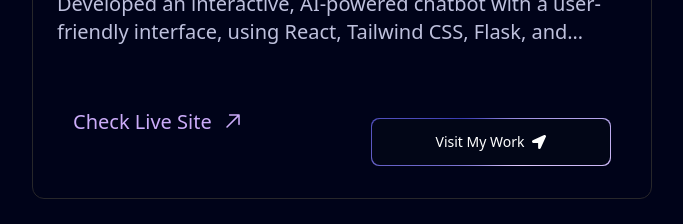
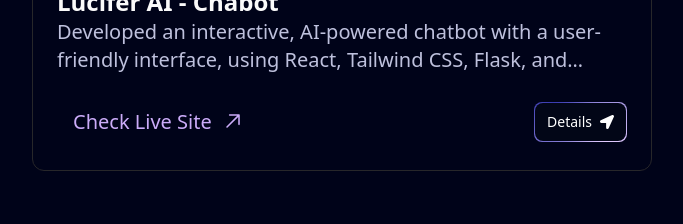
Before and after one commit to prajyot-porje/Portfolio, a Next.js app: page / in a window 1280 px wide. Shown: the part 2634-2858 px from the top of the page, without its empty margins (298-981 px from the left). Built offline with nearby package versions, Linux system fonts and the light colour scheme.

Commit message:
added the detail section of projects

```diff
--- a/components/Hero.tsx
+++ b/components/Hero.tsx
@@ -48,6 +48,7 @@
               title="Visit My Work"
               icon={<FaLocationArrow />}
               position="right"
+              otherClasses="h-12 w-60 md:mt-10"
             />
           </a>
         </div>
--- a/components/Projects.tsx
+++ b/components/Projects.tsx
@@ -1,7 +1,6 @@
 import { projects } from "@/data";
 import React from "react";
 import { CardBody, CardContainer, CardItem } from "./ui/3d-card";
-import { link } from "fs";
 import {
   Modal,
   ModalBody,
@@ -9,12 +8,8 @@
   ModalFooter,
   ModalTrigger,
 } from "./ui/animated-modal";
-import { motion } from "framer-motion";
-import { div } from "framer-motion/client";
-import { FaLocationArrow } from "react-icons/fa";
+import { FaGithub, FaLocationArrow } from "react-icons/fa";
 import { GoArrowUpRight } from "react-icons/go";
-import { TbClick, TbListDetails } from "react-icons/tb";
-import { BiSolidUserDetail } from "react-icons/bi";
 import MyButton from "./ui/MyButton";
 
 const Projects = () => {
@@ -75,22 +70,23 @@
                   <Modal>
                     <ModalTrigger className="flex justify-center items-center">
                       <MyButton
-                        title="Visit My Work"
+                        title="Details"
                         icon={<FaLocationArrow />}
                         position="right"
-                        otherClasses="h-8 w-24"
+                        otherClasses="h-10 w-38"
                       />
                     </ModalTrigger>
                     <ModalBody>
                       <ModalContent>
                         <h4 className="text-lg md:text-2xl text-neutral-600 dark:text-neutral-100 font-bold text-center mb-8">
-                          Book your trip to{" "}
-                          <span className="px-1 py-0.5 rounded-md bg-gray-100 dark:bg-neutral-800 dark:border-neutral-700 border border-gray-200">
-                            Bali
-                          </span>{" "}
-                          now! ✈️
+                          {project.title}{" "}
                         </h4>
-                        <div className="flex justify-center items-center"></div>
+                        <div className="flex justify-center items-center">
+                          <img
+                          src={project.img}
+                          alt="project"
+                          />
+                        </div>
                         <div className="py-10 flex flex-wrap gap-x-4 gap-y-6 items-start justify-start max-w-sm mx-auto">
                           <div className="flex  items-center justify-center">
                             <span className="text-neutral-700 dark:text-neutral-300 text-sm">
@@ -125,11 +121,12 @@
                         </div>
                       </ModalContent>
                       <ModalFooter className="gap-4">
-                        <button className="px-2 py-1 bg-gray-200 text-black dark:bg-black dark:border-black dark:text-white border border-gray-300 rounded-md text-sm w-28">
-                          Cancel
-                        </button>
-                        <button className="bg-black text-white dark:bg-white dark:text-black text-sm px-2 py-1 rounded-md border border-black w-28">
-                          Book Now
+                        You can contribute to this project on My Github Profile
+                        <button className="bg-black flex justify-center gap-2 text-white dark:bg-white dark:text-black text-sm px-2 py-1 rounded-md border border-black w-28">
+                        <FaGithub className="" size={20} />
+                        <div>
+                          Github
+                        </div>
                         </button>
                       </ModalFooter>
                     </ModalBody>
--- a/components/ui/MyButton.tsx
+++ b/components/ui/MyButton.tsx
@@ -1,24 +1,32 @@
-import React from 'react'
+import React from "react";
 
 const MyButton = ({
-    title,icon,position , handleClick , otherClasses
-}:{
-    title:string ;
-    icon:React.ReactNode ;
-    position : string ;
-    handleClick?: ()=> void;
-    otherClasses?:string;
+  title,
+  icon,
+  position,
+  handleClick,
+  otherClasses,
+}: {
+  title: string;
+  icon: React.ReactNode;
+  position: string;
+  handleClick?: () => void;
+  otherClasses?: string;
 }) => {
   return (
-    <button className="relative inline-flex h-12 w-full overflow-hidden rounded-lg p-[1px] focus:outline-none md:w-60 md:mt-10">
-  <span className="absolute inset-[-1000%] animate-[spin_2s_linear_infinite] bg-[conic-gradient(from_90deg_at_50%_50%,#E2CBFF_0%,#393BB2_50%,#E2CBFF_100%)]" />
-  <span className={`inline-flex h-full w-full cursor-pointer items-center justify-center rounded-lg bg-slate-950 px-3 text-sm font-medium text-white backdrop-blur-3xl gap-2 ${otherClasses}`}>
-    {position==='left' && icon}
-    {title}
-    {position==='right' && icon}
-  </span>
-</button>
-  )
-}
+    <button
+      className={`relative inline-flex  overflow-hidden rounded-lg p-[1px] focus:outline-none   ${otherClasses}`}
+    >
+      <span className="absolute inset-[-1000%] animate-[spin_2s_linear_infinite] bg-[conic-gradient(from_90deg_at_50%_50%,#E2CBFF_0%,#393BB2_50%,#E2CBFF_100%)]" />
+      <span
+        className={`inline-flex h-full w-full cursor-pointer items-center justify-center rounded-lg bg-slate-950 px-3 text-sm font-medium text-white backdrop-blur-3xl gap-2 `}
+      >
+        {position === "left" && icon}
+        {title}
+        {position === "right" && icon}
+      </span>
+    </button>
+  );
+};
 
-export default MyButton
+export default MyButton;
--- a/components/ui/animated-modal.tsx
+++ b/components/ui/animated-modal.tsx
@@ -50,15 +50,15 @@
 }) => {
   const { setOpen } = useModal();
   return (
-    <form
+    <a
       className={cn(
-        "px-4 py-2 rounded-md text-black dark:text-white text-center relative overflow-hidden",
+        "h-12 rounded-md text-black dark:text-white text-center relative overflow-hidden",
         className
       )}
       onClick={() => setOpen(true)}
     >
       {children}
-    </form>
+    </a>
   );
 };
 
@@ -145,7 +145,7 @@
   className?: string;
 }) => {
   return (
-    <div className={cn("flex flex-col flex-1 p-8 md:p-10", className)}>
+    <div className={cn("flex overflow-auto overflow-y-scroll flex-col flex-1 p-8 md:p-10", className)}>
       {children}
     </div>
   );
```
